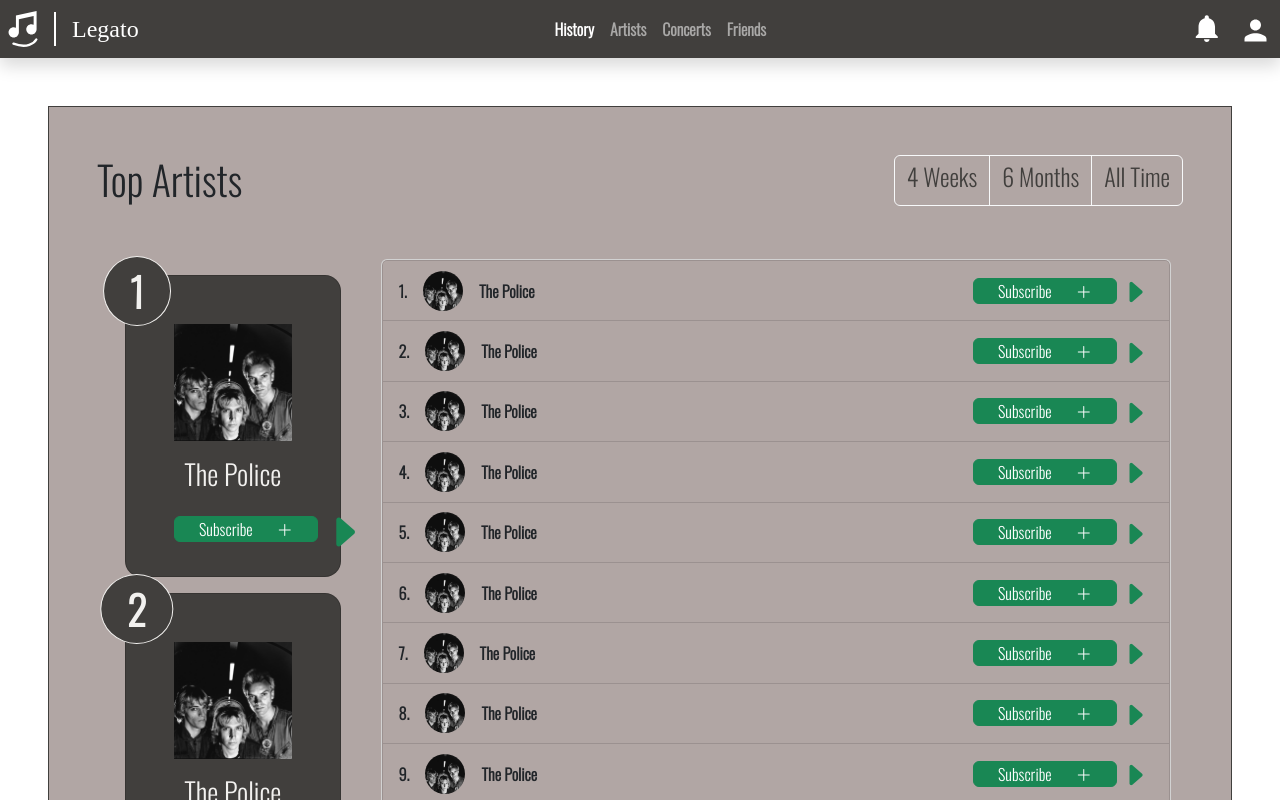
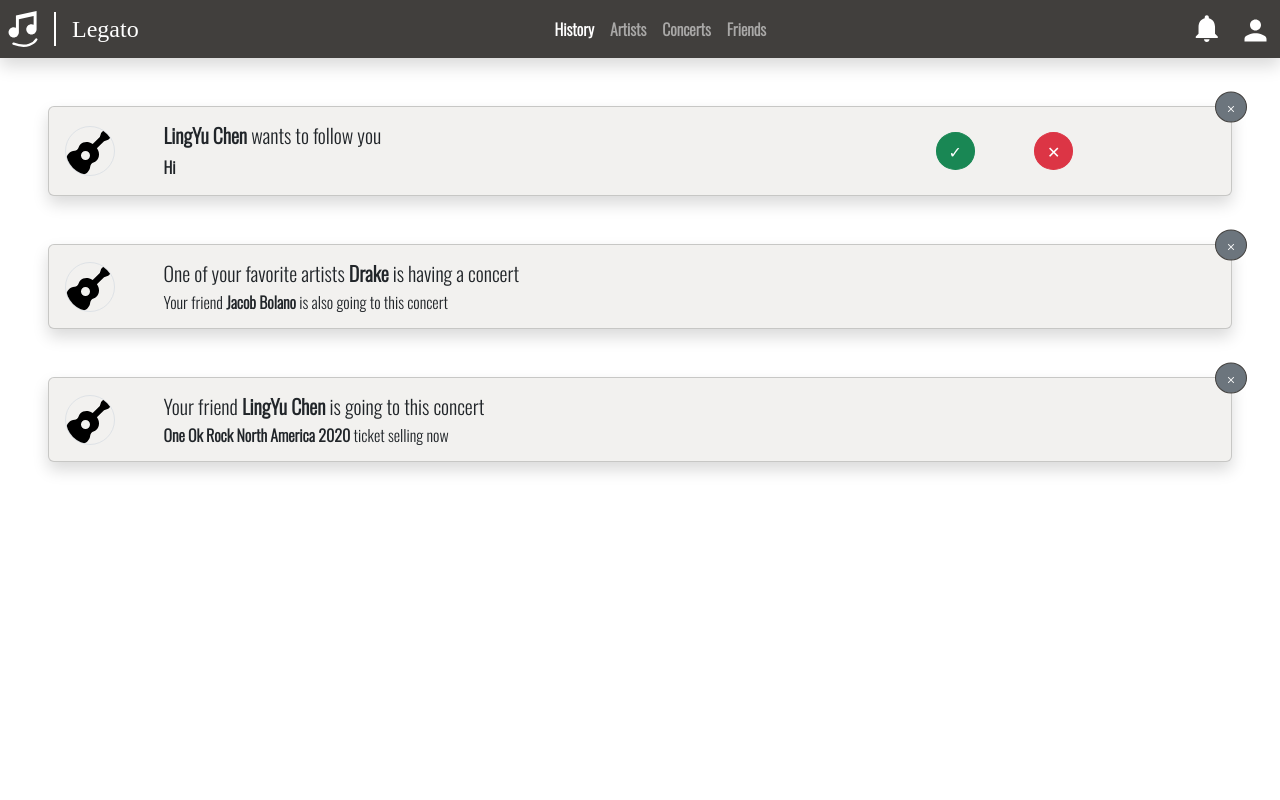
Before and after one commit to SDSC-Cali-Coders/Legato, a React (Create React App) app in the folder frontend/: page / in a window 1280 px wide. Shown: the top 800 px of the page. Built offline with nearby package versions, Linux system fonts and the light colour scheme; a web font is replaced by a local one.

Commit message:
modified:   frontend/src/App.jsx

```diff
--- a/frontend/src/App.jsx
+++ b/frontend/src/App.jsx
@@ -1,12 +1,17 @@
 import './App.css';
+import Login from './pages/Login';
 import Navbar from './components/Navbar';
-import ListeningHistory from './pages/ListeningHistory';
+import Topten from './components/listeningHistory/Topten';
+import NotificationCard from './components/notification/NotificationCard';
+import genreIcon from './assets/genre-country.svg';
 
-function App(props) {
+function App() {
   return (
     <>
-      {props.isLoggedIn && <Navbar/>}
-      <ListeningHistory/>
+      <Navbar/>
+      <NotificationCard.friendRequest name={"LingYu Chen"} message={"Hi"} img={genreIcon}/>
+      <NotificationCard.artistsConcert artisitName={"Drake"} friendName={"Jacob Bolano"} img={genreIcon}/>
+      <NotificationCard.friendConcert friendName={"LingYu Chen"} concertName={"One Ok Rock North America 2020"} img={genreIcon}/>
     </>
   );
 }
--- /dev/null
+++ b/frontend/src/components/notification/NotificationCard.jsx
@@ -0,0 +1,83 @@
+import React from 'react';
+import PropTypes from 'prop-types';
+import Buttons from '../Buttons';
+
+
+const NotificationCard = {
+    friendRequest: (props) => {
+        return (
+            <div className="card m-5 bg-neutral-light Oswald_regular shadow">
+                <span class="position-absolute top-0 start-100 translate-middle p-2 rounded-circle">
+                    <Buttons.Close></Buttons.Close>
+                </span>
+                <div className="row g-0 align-items-center">
+                    <div className="col-sm-1 d-flex align-items-center">
+                        <img src={props.img} className="border rounded-circle mx-3" width="50" height="50"></img>
+                    </div>
+                    <div className="col-sm-8">
+                        <div className="card-body">
+                            <h5 className="card-title"><b>{props.name}</b> wants to follow you</h5>
+                            <p className="card-text">{props.message}</p>
+                        </div>
+                    </div>
+                    <div className="col-sm-1 align-items-center">
+                        <button type="button" className="btn btn-success rounded-circle">✓</button>
+                    </div>
+                    <div className="col-sm-1 align-items-center">
+                        <button type="button" className="btn btn-danger rounded-circle">✕</button>
+                    </div>
+                </div>
+            </div>
+        );
+    },
+
+    artistsConcert: (props) => {
+        return (
+            <div className="card m-5 bg-neutral-light Oswald_regular shadow">
+                <span class="position-absolute top-0 start-100 translate-middle p-2 rounded-circle">
+                    <Buttons.Close></Buttons.Close>
+                </span>
+                <div className="row g-0 align-items-center">
+                    <div className="col-sm-1 d-flex align-items-center">
+                        <img src={props.img} className="border rounded-circle mx-3" width="50" height="50"></img>
+                    </div>
+                    <div className="col-sm-8">
+                        <div className="card-body">
+                            <h5 className="card-title">One of your favorite artists <b>{props.artisitName}</b> is having a concert</h5>
+                            <h6 className="card-text">Your friend <b>{props.friendName}</b> is also going to this concert</h6>
+                        </div>
+                    </div>
+                </div>
+            </div>
+        );
+    },
+
+    friendConcert: (props) => {
+        return (
+            <div className="card m-5 bg-neutral-light Oswald_regular shadow">
+                <span class="position-absolute top-0 start-100 translate-middle p-2 rounded-circle">
+                    <Buttons.Close></Buttons.Close>
+                </span>
+                <div className="row g-0 align-items-center">
+                    <div className="col-sm-1 d-flex align-items-center">
+                        <img src={props.img} className="border rounded-circle mx-3" width="50" height="50"></img>
+                    </div>
+                    <div className="col-sm-8">
+                        <div className="card-body">
+                            <h5 className="card-title">Your friend <b>{props.friendName}</b> is going to this concert</h5>
+                            <h6 className="card-text"><b>{props.concertName}</b> ticket selling now</h6>
+                        </div>
+                    </div>
+                </div>
+            </div>
+        );
+    }
+};
+
+
+NotificationCard.propTypes = {
+
+};
+
+
+export default NotificationCard;
```
